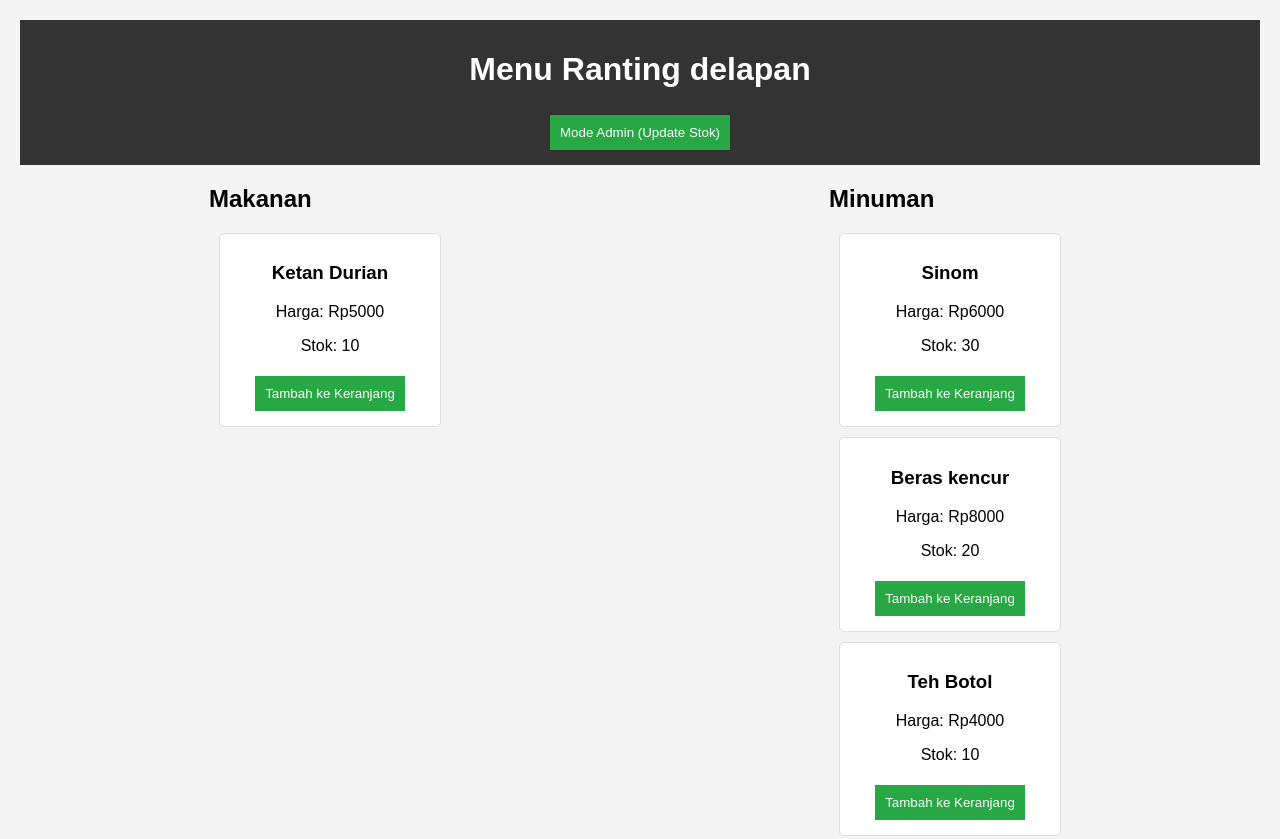
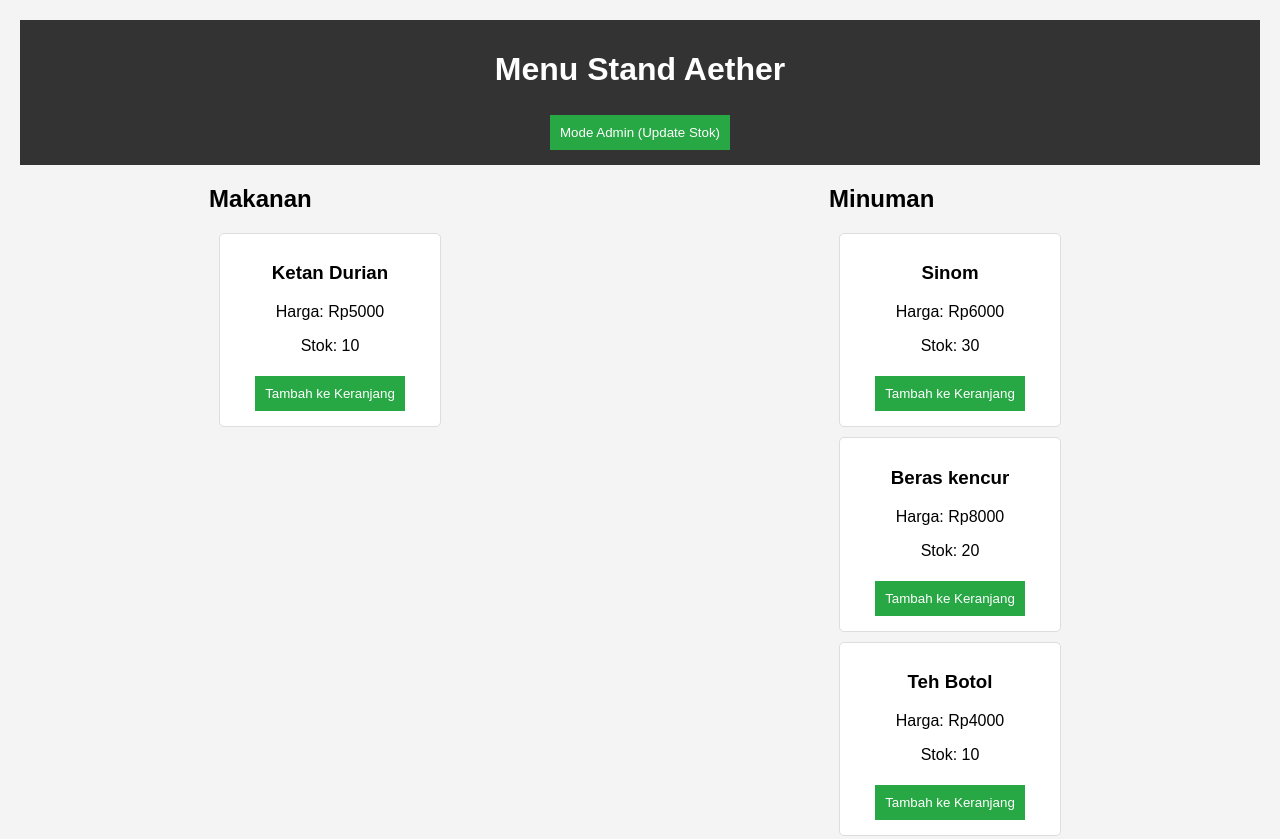
Before and after one commit to alisarizkipratiwi-source/ranting-delapan, a plain HTML site: page index.html in a window 1280 px wide. Shown: the top 839 px of the page. Drawn offline with Linux system fonts and the light colour scheme.

Commit message:
Update index.html

```diff
--- a/index.html
+++ b/index.html
@@ -3,12 +3,12 @@
 <head>
   <meta charset="UTF-8" />
   <meta name="viewport" content="width=device-width, initial-scale=1" />
-  <title>Menu Ranting delapan</title>
+  <title>Menu Stand Aether</title>
   <link rel="stylesheet" href="styles.css" />
 </head>
 <body>
   <header>
-    <h1>Menu Ranting delapan</h1>
+    <h1>Menu Stand Aether</h1>
     <button id="adminBtn">Mode Admin (Update Stok)</button>
   </header>
 
```
